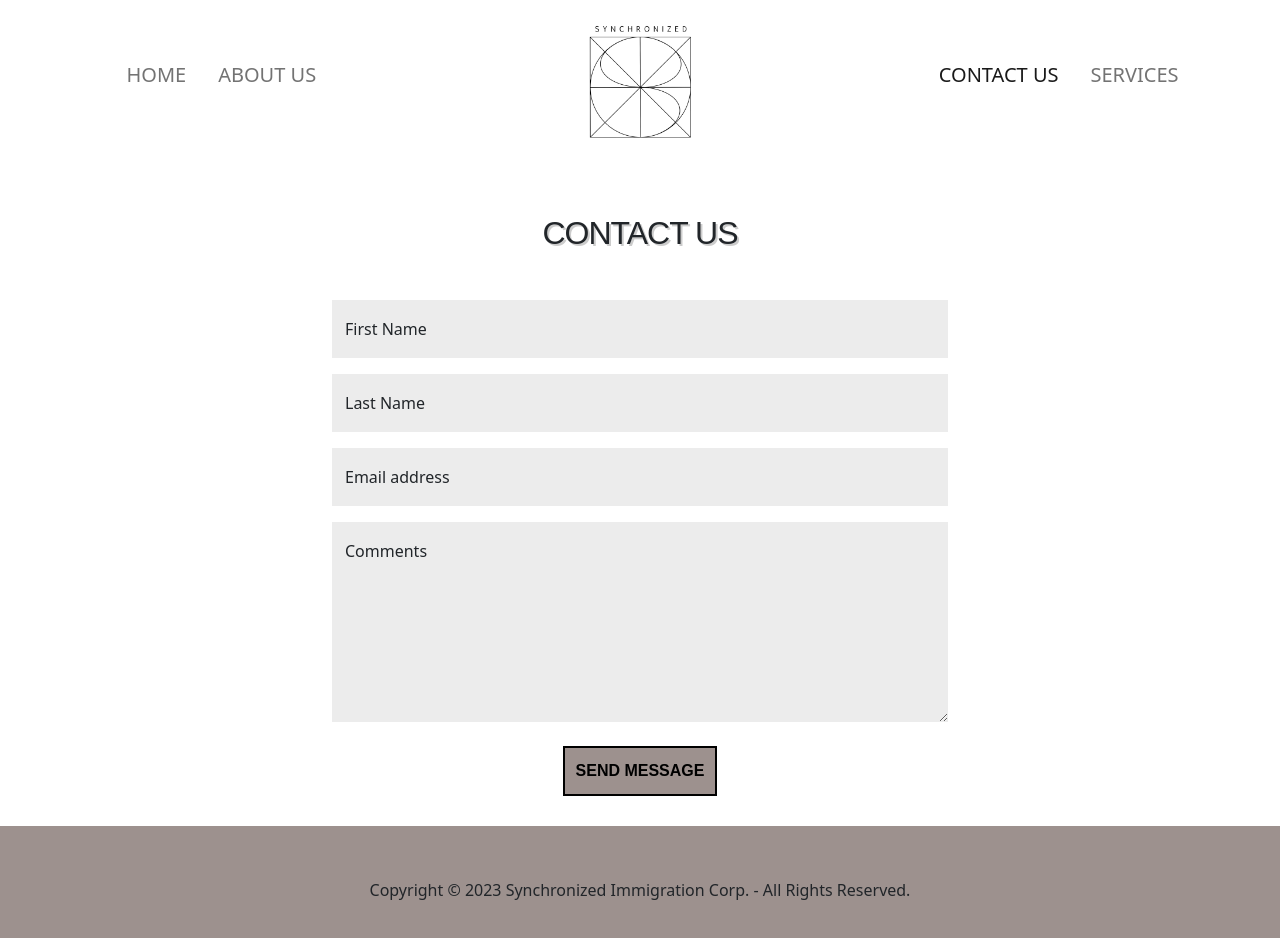
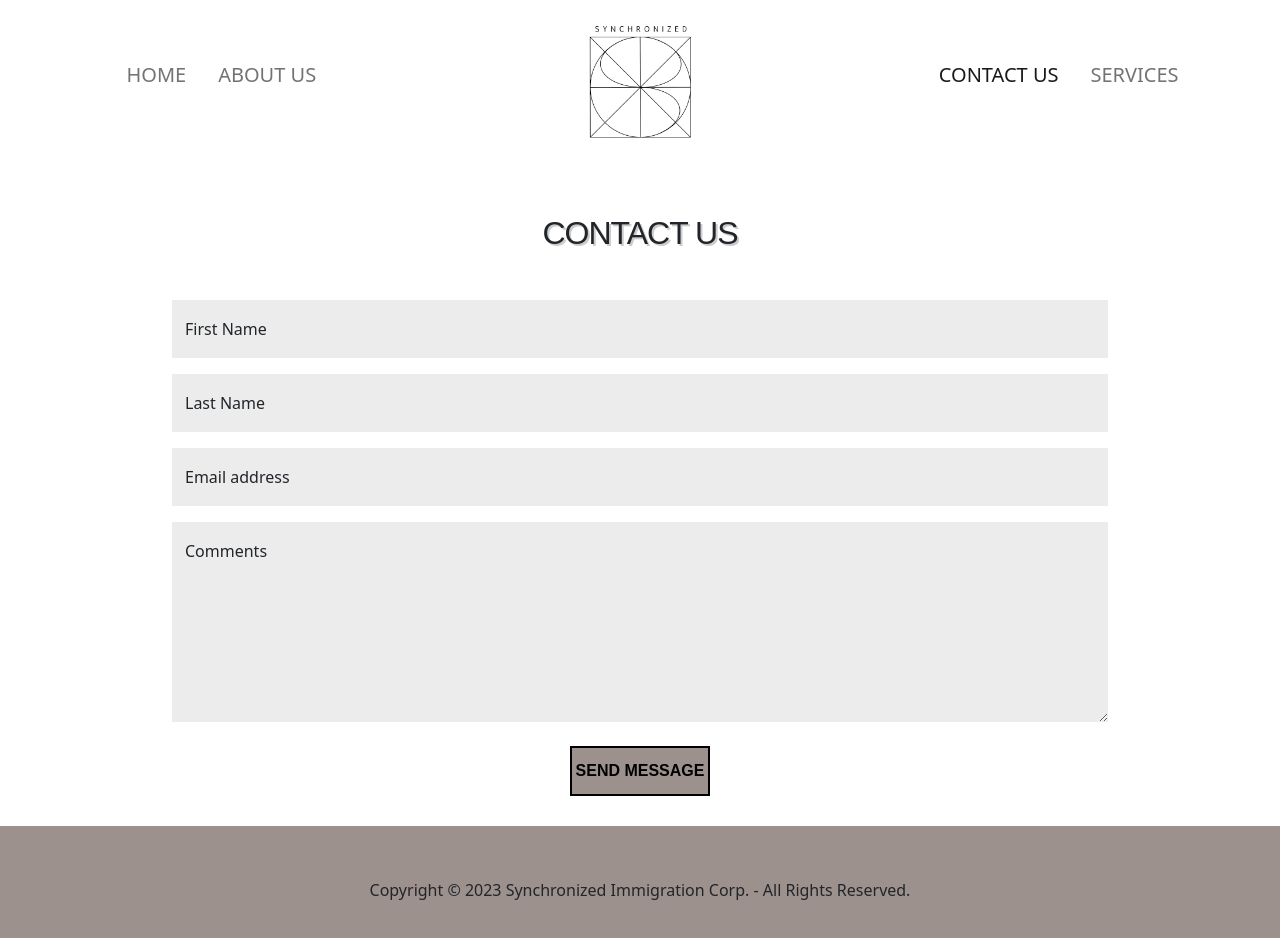
Before and after one commit to SamarjitBhogal/synch-imm, a React (Create React App) app: page /contact in a window 1280 px wide. Shown: the top 938 px of the page. Built offline with nearby package versions, Linux system fonts and the light colour scheme.

Commit message:
adjusted width of form

```diff
--- a/src/pages/Contact.js
+++ b/src/pages/Contact.js
@@ -4,7 +4,7 @@ import "../styles/contactStyles.css";
 
 export default function Contact() {
   return (
-    <div className="card container align-items-center mt-4 w-50">
+    <div className="w-75 card container align-items-center mt-4">
       <h1 className="mt-4 mb-5 header-font">Contact Us</h1>
       <div className="form-floating mb-3 w-100">
         <input
@@ -39,7 +39,7 @@ export default function Contact() {
         ></textarea>
         <label for="floatingTextarea2">Comments</label>
       </div>
-      <button className="w-25 mb-4 submit-btn sych-bg-c" type="submit">
+      <button className="mb-4 submit-btn sych-bg-c" type="submit">
         SEND MESSAGE
       </button>
     </div>
```
